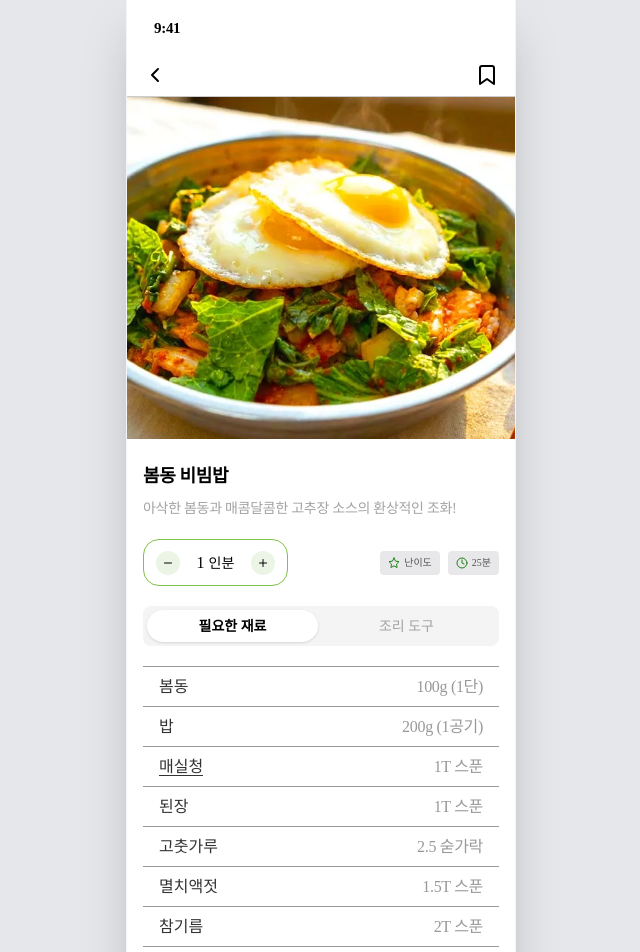
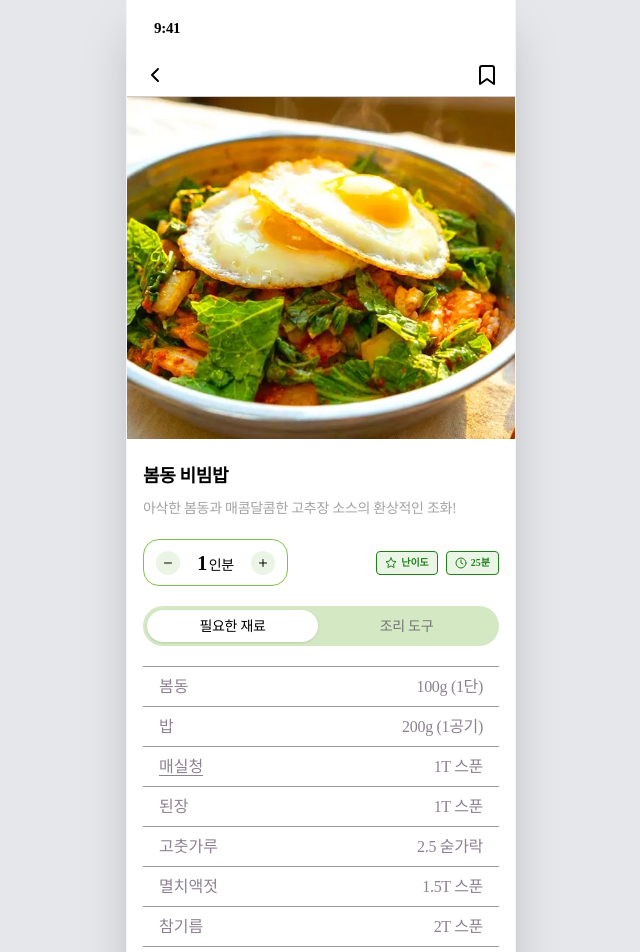
Before and after one commit to tjdud9329/Ideaton, a React (Vite) app: page /recipe/1 in a window 1280 px wide. Shown: the top 952 px of the page, without its empty margins (319-959 px from the left). Built offline with nearby package versions, Linux system fonts and the light colour scheme; a web font is replaced by a local one.

Commit message:
[Mod]Qhaehdqlqlqaqkq.jsx 색상 수정

```diff
--- a/src/components/RecipeItem.jsx
+++ b/src/components/RecipeItem.jsx
@@ -1,4 +1,4 @@
-import React, { useState } from 'react';
+ import React, { useState } from 'react';
 
 const RecipeItem = ({ name, amount, isSubstitutable, alternatives = [] }) => {
   const [isOpen, setIsOpen] = useState(false);
@@ -6,6 +6,7 @@ const RecipeItem = ({ name, amount, isSubstitutable, alternatives = [] }) => {
   return (
     <div className="w-full flex flex-col bg-white">
       {/* 메인 재료 행: 높이 40px, 패딩 상하 8px, 좌우 16px */}
+      {/* 구분선 색상도 통일감을 위해 가이드 규격을 따릅니다. */}
       <div
         className={`flex justify-between items-center h-[40px] px-[16px] cursor-pointer ${
           isOpen && isSubstitutable ? 'border-b border-dashed border-[#999999]' : 'border-b border-[#999999]'
@@ -13,14 +14,16 @@ const RecipeItem = ({ name, amount, isSubstitutable, alternatives = [] }) => {
         onClick={() => isSubstitutable && setIsOpen(!isOpen)}
       >
         <div className="relative inline-block">
-          <span className={`text-[16px] text-[#333333] leading-[150%] ${isSubstitutable ? 'border-b border-solid border-[#333333]' : ''}`}>
+          {/* [정정] 피그마 인스펙터에 명시된 글자 색상 #8D8292를 정확하게 반영 */}
+          <span className={`text-[16px] text-[#8D8292] leading-[150%] ${isSubstitutable ? 'border-b border-solid border-[#8D8292]' : ''}`}>
             {name}
           </span>
         </div>
-        <div className="text-[16px] text-[#999999] leading-[150%] tracking-[-0.02em]">{amount}</div>
+        {/* [정정] 피그마 인스펙터에 명시된 수량/중량 글자 색상 #8D8292를 정확하게 반영 */}
+        <div className="text-[16px] text-[#8D8292] leading-[150%] tracking-[-0.02em]">{amount}</div>
       </div>
 
-      {/* 대체 재료 영역: 하단 실선으로 마감 */}
+      {/* 대체 재료 영역 */}
       {isOpen && isSubstitutable && (
         <div className="flex flex-col bg-white">
           {alternatives.map((alt, idx) => (
@@ -28,8 +31,9 @@ const RecipeItem = ({ name, amount, isSubstitutable, alternatives = [] }) => {
               key={idx}
               className="flex justify-between items-center h-[40px] pl-[32px] pr-[16px] border-b border-solid border-[#999999]"
             >
-              <span className="text-[16px] text-[#666666] leading-[150%]">{alt.name}</span>
-              <span className="text-[16px] text-[#999999] leading-[150%]">{alt.amount}</span>
+              {/* 대체 재료 텍스트도 매칭에 맞게 톤 조절 */}
+              <span className="text-[16px] text-[#8D8292] leading-[150%]">{alt.name}</span>
+              <span className="text-[16px] text-[#8D8292] leading-[150%]">{alt.amount}</span>
             </div>
           ))}
         </div>
--- a/src/pages/Qhaehdqlqlaqkq.jsx
+++ b/src/pages/Qhaehdqlqlaqkq.jsx
@@ -1,4 +1,4 @@
-import React from 'react';
+import React, { useState } from 'react';
 import { useNavigate } from 'react-router-dom';
 import RecipeItem from '../components/RecipeItem';
 
@@ -13,6 +13,9 @@ import clockIcon from '../assets/Icon/clockIcon.svg';
 
 const Qhaehdqlqlaqkq = () => {
   const navigate = useNavigate();
+
+  // 인분 수를 저장할 상태 변수 (기본값 1인분)
+  const [servings, setServings] = useState(1);
 
   return (
     // 전체 컨테이너에 max-w-[390px]와 mx-auto를 주어 중앙 정렬을 유지합니다.
@@ -56,95 +59,103 @@ const Qhaehdqlqlaqkq = () => {
             아삭한 봄동과 매콤달콤한 고추장 소스의 환상적인 조화!
           </p>
 
-          {/* 5. 인분 조절 및 태그: [수정] 버튼 뒤 원형 배경 추가 */}
+          {/* 5. 인분 조절 및 태그 */}
           <div className="flex justify-between items-center mb-[20px]">
             <div className="w-[145px] h-[47px] flex items-center justify-between border border-[#7FC24B] rounded-[16px] px-[12px] py-[4px]">
-              {/* 감소 버튼: 24x24 원형 배경 */}
-              <button className="w-[24px] h-[24px] flex items-center justify-center bg-[#EBF5E6] rounded-full">
+              <button
+                onClick={() => setServings((prev) => (prev > 1 ? prev - 1 : 1))}
+                className="w-[24px] h-[24px] flex items-center justify-center bg-[#EBF5E6] rounded-full active:opacity-70 transition-opacity"
+              >
                 <img src={minusIcon} alt="감소" className="w-[12px] h-[12px]" />
               </button>
 
-              <span className="text-[16px] font-medium text-black">
-                1 <span className="text-[14px]">인분</span>
+              <span className="text-[20px] font-semibold text-black tracking-[-0.02em] flex items-baseline">
+                {servings}
+                <span className="text-[14px] font-medium text-black ml-[2px]">인분</span>
               </span>
 
-              {/* 증가 버튼: 24x24 원형 배경 */}
-              <button className="w-[24px] h-[24px] flex items-center justify-center bg-[#EBF5E6] rounded-full">
+              <button
+                onClick={() => setServings((prev) => prev + 1)}
+                className="w-[24px] h-[24px] flex items-center justify-center bg-[#EBF5E6] rounded-full active:opacity-70 transition-opacity"
+              >
                 <img src={plusIcon} alt="증가" className="w-[12px] h-[12px]" />
               </button>
             </div>
 
             <div className="flex gap-[8px]">
-              <div className="h-[24px] bg-[#E8E8EA] px-[8px] py-[4px] rounded-[4px] text-[10px] flex items-center gap-[4px]">
+              <div className="h-[24px] bg-[#EBF5E6] border border-[#1E8219] px-[8px] py-[4px] rounded-[4px] text-[10px] font-semibold flex items-center gap-[4px]">
                 <img src={starIcon} alt="star" className="w-[12px] h-[12px]" />
-                <span className="text-[#555555]">난이도</span>
+                <span className="text-[#1E8219]">난이도</span>
               </div>
-              <div className="h-[24px] bg-[#E8E8EA] px-[8px] py-[4px] rounded-[4px] text-[10px] flex items-center gap-[4px]">
+              <div className="h-[24px] bg-[#EBF5E6] border border-[#1E8219] px-[8px] py-[4px] rounded-[4px] text-[10px] font-semibold flex items-center gap-[4px]">
                 <img src={clockIcon} alt="time" className="w-[12px] h-[12px]" />
-                <span className="text-[#555555]">25분</span>
+                <span className="text-[#1E8219]">25분</span>
               </div>
             </div>
           </div>
 
           {/* 6. 탭 메뉴 */}
-          <div className="w-full h-[40px] flex bg-[#F4F4F4] rounded-[8px] p-[4px] mb-[20px]">
-            <button className="w-[171px] h-[32px] bg-white rounded-[100px] shadow-sm font-bold text-[14px] text-black">
+          <div className="w-full h-[40px] flex bg-[#D4E9C3] rounded-[100px] p-[4px] mb-[20px]">
+            <button className="w-[171px] h-[32px] bg-white rounded-[100px] shadow-sm font-medium text-[14px] text-black tracking-[-0.02em]">
               필요한 재료
             </button>
-            <button className="flex-1 text-[#A3A3A3] text-[14px]">
+            <button className="flex-1 text-[#737373] text-[14px] font-medium tracking-[-0.02em]">
               조리 도구
             </button>
           </div>
 
-          {/* 7. 재료 리스트: 민서님이 편하신 하드코딩 방식으로 유지합니다. */}
+          {/* 7. 재료 리스트 */}
           <div className="flex flex-col border-t border-[#999999]">
             <RecipeItem
               name="봄동"
-              amount="100g (1단)"
+              amount={`${100 * servings}g (${servings}단)`}
               isSubstitutable={false}
             />
             <RecipeItem
               name="밥"
-              amount="200g (1공기)"
+              amount={`${200 * servings}g (${servings}공기)`}
               isSubstitutable={false}
             />
             <RecipeItem
               name="매실청"
-              amount="1T 스푼"
+              amount={`${servings}T 스푼`}
               isSubstitutable={true}
               alternatives={[
-                { name: '설탕', amount: '1T 스푼' },
-                { name: '올리고당', amount: '1T 스푼' },
+                { name: '설탕', amount: `${servings}T 스푼` },
+                { name: '올리고당', amount: `${servings}T 스푼` },
               ]}
             />
-            <RecipeItem name="된장" amount="1T 스푼" isSubstitutable={false} />
+            <RecipeItem
+              name="된장"
+              amount={`${servings}T 스푼`}
+              isSubstitutable={false}
+            />
             <RecipeItem
               name="고춧가루"
-              amount="2.5 숟가락"
+              amount={`${2.5 * servings} 숟가락`}
               isSubstitutable={false}
             />
             <RecipeItem
               name="멸치액젓"
-              amount="1.5T 스푼"
+              amount={`${1.5 * servings}T 스푼`}
               isSubstitutable={false}
             />
             <RecipeItem
               name="참기름"
-              amount="2T 스푼"
+              amount={`${2 * servings}T 스푼`}
               isSubstitutable={false}
             />
           </div>
         </div>
       </div>
 
-      {/* 8. [수정] 요리 시작 버튼: absolute를 사용하여 390px 프레임 하단에 딱 붙입니다. */}
+      {/* 8. 요리 시작 버튼: [최종 정정] 피그마 인스펙터 green/600 (#52AC0D) 적용 */}
       <div className="absolute bottom-[40px] left-0 w-full px-[16px] z-50">
-        <button className="w-full h-[52px] bg-[#D7D7D7] rounded-[16px] font-bold text-[16px] text-black shadow-md">
+        <button className="w-full h-[52px] bg-[#52AC0D] rounded-[16px] font-bold text-[16px] text-white shadow-md active:bg-[#438B0B] transition-colors">
           요리 시작
         </button>
       </div>
 
-      {/* 9. Home Indicator 영역 */}
       <div className="absolute bottom-0 w-full h-[30px] bg-white flex justify-center items-center">
         <div className="w-[134px] h-[5px] bg-black rounded-full"></div>
       </div>
```
